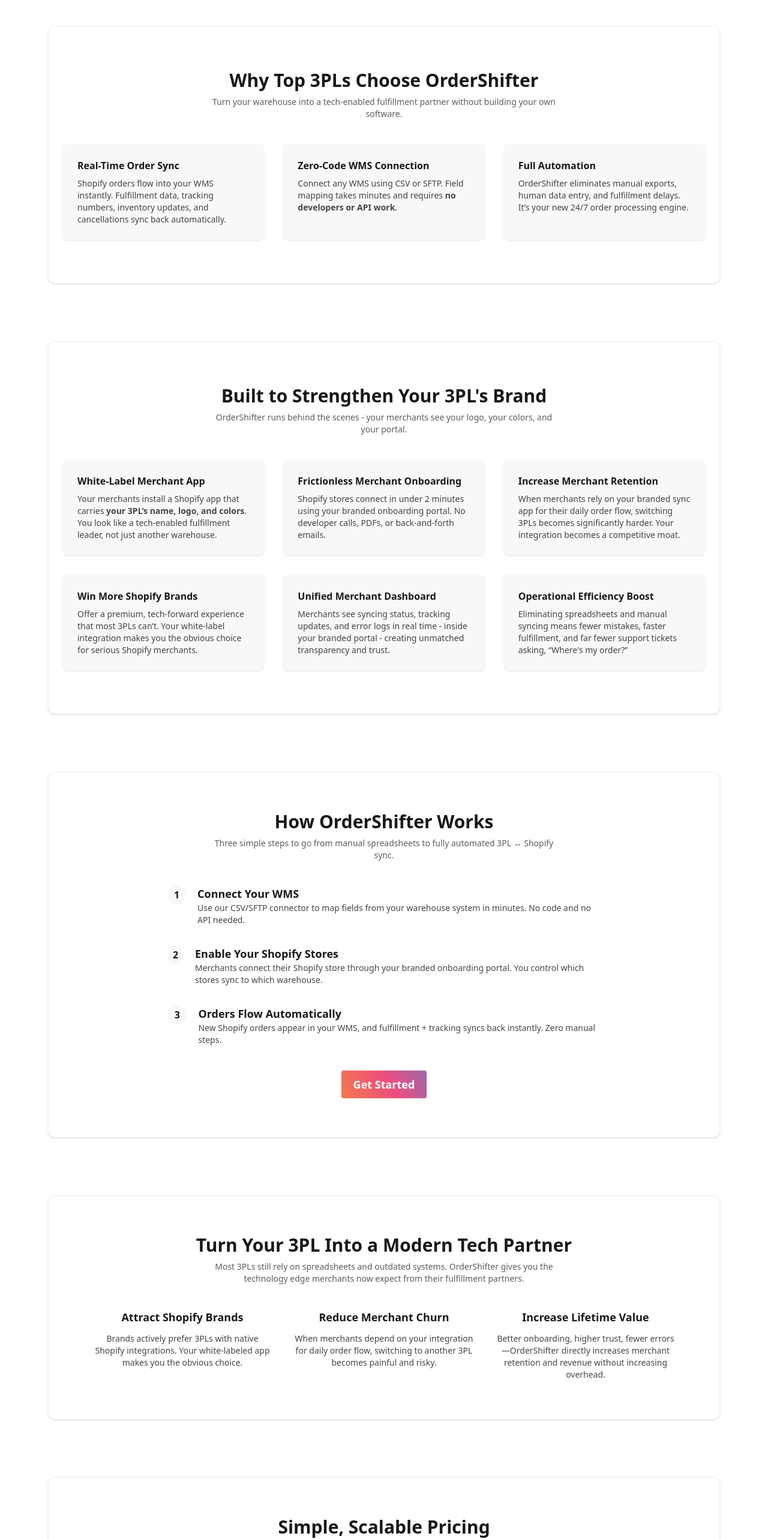
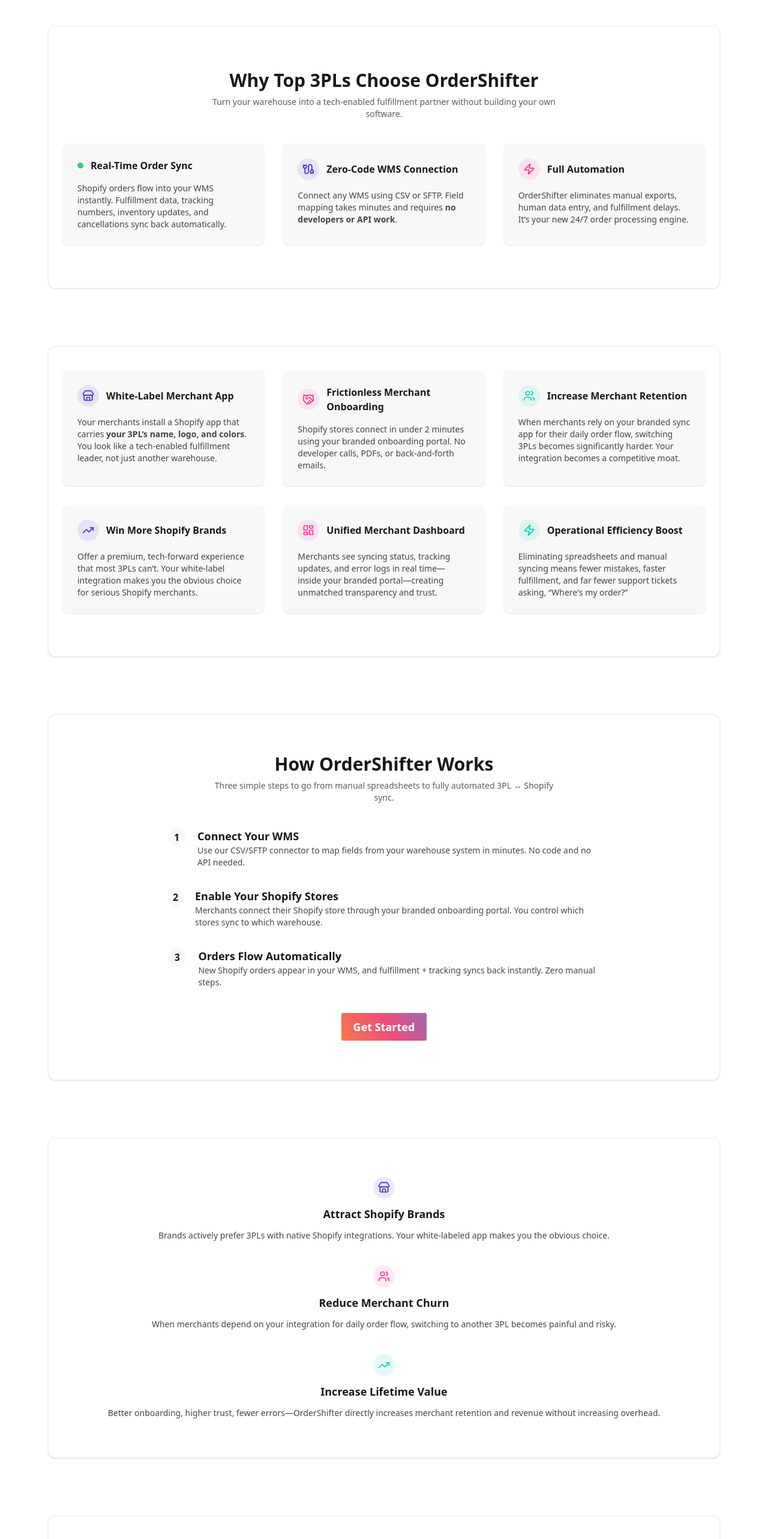
Before and after one commit to srdjank87/ordershifter, a Next.js app: page / in a window 1280 px wide. Shown: the part 701-3267 px from the top of the page at 60% size. Built offline with nearby package versions, Linux system fonts and the light colour scheme.

Commit message:
Add icons and animations to OrderShifter landing

```diff
--- a/app/page.tsx
+++ b/app/page.tsx
@@ -1,5 +1,18 @@
 // app/page.tsx
 import Link from "next/link";
+
+import {
+  RefreshCw,
+  Cable,
+  Zap,
+  Store,
+  Handshake,
+  Users,
+  BadgeCheck,
+  LayoutDashboard,
+  TrendingUp,
+} from "lucide-react";
+
 
 export default function HomePage() {
   return (
@@ -92,10 +105,18 @@
     </p>
   </div>
 
-          <div className="grid md:grid-cols-3 gap-8 px-6 pb-8">
-            <div className="card bg-base-200 shadow-sm">
+  <div className="grid md:grid-cols-3 gap-8 px-6 pb-8 animate-appearFromRight">
+    {/* Real-Time Order Sync */}
+    <div className="card bg-base-200 shadow-sm transition-transform duration-200 hover:-translate-y-1 hover:shadow-md">
       <div className="card-body">
+        <div className="flex items-center gap-3 mb-2">
+          {/* Shopify Live–style pulsing indicator */}
+          <div className="relative flex items-center justify-center">
+            <span className="w-2.5 h-2.5 rounded-full bg-green-500 animate-pulse" />
+            <span className="absolute w-4 h-4 rounded-full border border-green-500/40 animate-ping" />
+          </div>
           <h3 className="card-title text-base">Real-Time Order Sync</h3>
+        </div>
         <p className="text-sm opacity-80">
           Shopify orders flow into your WMS instantly. Fulfillment data, tracking numbers,
           inventory updates, and cancellations sync back automatically.
@@ -103,9 +124,15 @@
       </div>
     </div>
 
-            <div className="card bg-base-200 shadow-sm">
+    {/* Zero-Code WMS Connection */}
+    <div className="card bg-base-200 shadow-sm transition-transform duration-200 hover:-translate-y-1 hover:shadow-md">
       <div className="card-body">
+        <div className="flex items-center gap-3 mb-2">
+          <div className="p-2 rounded-full bg-primary/10 text-primary animate-popup">
+            <Cable className="w-5 h-5" />
+          </div>
           <h3 className="card-title text-base">Zero-Code WMS Connection</h3>
+        </div>
         <p className="text-sm opacity-80">
           Connect any WMS using CSV or SFTP. Field mapping takes minutes and requires{" "}
           <strong>no developers or API work</strong>.
@@ -113,9 +140,15 @@
       </div>
     </div>
 
-            <div className="card bg-base-200 shadow-sm">
+    {/* Full Automation */}
+    <div className="card bg-base-200 shadow-sm transition-transform duration-200 hover:-translate-y-1 hover:shadow-md">
       <div className="card-body">
+        <div className="flex items-center gap-3 mb-2">
+          <div className="p-2 rounded-full bg-secondary/10 text-secondary animate-popup">
+            <Zap className="w-5 h-5" />
+          </div>
           <h3 className="card-title text-base">Full Automation</h3>
+        </div>
         <p className="text-sm opacity-80">
           OrderShifter eliminates manual exports, human data entry, and fulfillment delays.
           It’s your new 24/7 order processing engine.
@@ -125,22 +158,18 @@
   </div>
 </section>
 
+
         {/* WHITE-LABEL & RETENTION BENEFITS */}
         <section className="py-10 bg-base-100 rounded-xl shadow-sm border border-base-300 space-y-10">
-          <div className="text-center space-y-2 pt-8">
-            <h2 className="text-2xl md:text-3xl font-bold">
-              Built to Strengthen Your 3PL&apos;s Brand
-            </h2>
-            <p className="text-sm opacity-70 max-w-xl mx-auto">
-              OrderShifter runs behind the scenes - your merchants see your logo, your colors, and
-              your portal.
-            </p>
+          <div className="grid md:grid-cols-3 gap-8 px-6 pb-8 animate-appearFromRight">
+  <div className="card bg-base-200 shadow-sm transition-transform duration-200 hover:-translate-y-1 hover:shadow-md">
+    <div className="card-body">
+      <div className="flex items-center gap-3 mb-2">
+        <div className="p-2 rounded-full bg-primary/10 text-primary animate-popup">
+          <Store className="w-5 h-5" />
         </div>
-
-          <div className="grid md:grid-cols-3 gap-8 px-6 pb-8">
-            <div className="card bg-base-200 shadow-sm">
-              <div className="card-body">
         <h3 className="card-title text-base">White-Label Merchant App</h3>
+      </div>
       <p className="text-sm opacity-80">
         Your merchants install a Shopify app that carries{" "}
         <strong>your 3PL’s name, logo, and colors</strong>. You look like a
@@ -149,9 +178,14 @@
     </div>
   </div>
 
-            <div className="card bg-base-200 shadow-sm">
+  <div className="card bg-base-200 shadow-sm transition-transform duration-200 hover:-translate-y-1 hover:shadow-md">
     <div className="card-body">
+      <div className="flex items-center gap-3 mb-2">
+        <div className="p-2 rounded-full bg-secondary/10 text-secondary animate-popup">
+          <Handshake className="w-5 h-5" />
+        </div>
         <h3 className="card-title text-base">Frictionless Merchant Onboarding</h3>
+      </div>
       <p className="text-sm opacity-80">
         Shopify stores connect in under 2 minutes using your branded onboarding portal.
         No developer calls, PDFs, or back-and-forth emails.
@@ -159,9 +193,14 @@
     </div>
   </div>
 
-            <div className="card bg-base-200 shadow-sm">
+  <div className="card bg-base-200 shadow-sm transition-transform duration-200 hover:-translate-y-1 hover:shadow-md">
     <div className="card-body">
+      <div className="flex items-center gap-3 mb-2">
+        <div className="p-2 rounded-full bg-accent/10 text-accent animate-popup">
+          <Users className="w-5 h-5" />
+        </div>
         <h3 className="card-title text-base">Increase Merchant Retention</h3>
+      </div>
       <p className="text-sm opacity-80">
         When merchants rely on your branded sync app for their daily order flow,
         switching 3PLs becomes significantly harder. Your integration becomes a
@@ -170,9 +209,14 @@
     </div>
   </div>
 
-            <div className="card bg-base-200 shadow-sm">
+  <div className="card bg-base-200 shadow-sm transition-transform duration-200 hover:-translate-y-1 hover:shadow-md">
     <div className="card-body">
+      <div className="flex items-center gap-3 mb-2">
+        <div className="p-2 rounded-full bg-primary/10 text-primary animate-popup">
+          <TrendingUp className="w-5 h-5" />
+        </div>
         <h3 className="card-title text-base">Win More Shopify Brands</h3>
+      </div>
       <p className="text-sm opacity-80">
         Offer a premium, tech-forward experience that most 3PLs can’t. Your white-label
         integration makes you the obvious choice for serious Shopify merchants.
@@ -180,19 +224,29 @@
     </div>
   </div>
 
-            <div className="card bg-base-200 shadow-sm">
+  <div className="card bg-base-200 shadow-sm transition-transform duration-200 hover:-translate-y-1 hover:shadow-md">
     <div className="card-body">
+      <div className="flex items-center gap-3 mb-2">
+        <div className="p-2 rounded-full bg-secondary/10 text-secondary animate-popup">
+          <LayoutDashboard className="w-5 h-5" />
+        </div>
         <h3 className="card-title text-base">Unified Merchant Dashboard</h3>
+      </div>
       <p className="text-sm opacity-80">
-                  Merchants see syncing status, tracking updates, and error logs in real time -
-                  inside your branded portal - creating unmatched transparency and trust.
+        Merchants see syncing status, tracking updates, and error logs in real time—
+        inside your branded portal—creating unmatched transparency and trust.
       </p>
     </div>
   </div>
 
-            <div className="card bg-base-200 shadow-sm">
+  <div className="card bg-base-200 shadow-sm transition-transform duration-200 hover:-translate-y-1 hover:shadow-md">
     <div className="card-body">
+      <div className="flex items-center gap-3 mb-2">
+        <div className="p-2 rounded-full bg-accent/10 text-accent animate-popup">
+          <Zap className="w-5 h-5" />
+        </div>
         <h3 className="card-title text-base">Operational Efficiency Boost</h3>
+      </div>
       <p className="text-sm opacity-80">
         Eliminating spreadsheets and manual syncing means fewer mistakes, faster
         fulfillment, and far fewer support tickets asking, “Where&apos;s my order?”
@@ -200,6 +254,7 @@
     </div>
   </div>
 </div>
+
         </section>
 
         {/* HOW IT WORKS */}
@@ -265,18 +320,12 @@
 
         {/* 3PL COMPETITIVE ADVANTAGE */}
         <section className="py-16 bg-base-100 rounded-xl shadow-sm border border-base-300 space-y-10">
-          <div className="text-center space-y-2">
-            <h2 className="text-2xl md:text-3xl font-bold">
-              Turn Your 3PL Into a Modern Tech Partner
-            </h2>
-            <p className="text-sm opacity-70 max-w-xl mx-auto">
-              Most 3PLs still rely on spreadsheets and outdated systems. OrderShifter gives you the
-              technology edge merchants now expect from their fulfillment partners.
-            </p>
+          <div className="text-center space-y-3">
+  <div className="flex justify-center">
+    <div className="p-2 rounded-full bg-primary/10 text-primary animate-popup">
+      <Store className="w-5 h-5" />
     </div>
-
-          <div className="grid md:grid-cols-3 gap-8 max-w-5xl mx-auto px-6">
-            <div className="text-center space-y-3">
+  </div>
   <h3 className="text-lg font-semibold">Attract Shopify Brands</h3>
   <p className="text-sm opacity-80">
     Brands actively prefer 3PLs with native Shopify integrations. Your white-labeled app
@@ -285,6 +334,11 @@
 </div>
 
 <div className="text-center space-y-3">
+  <div className="flex justify-center">
+    <div className="p-2 rounded-full bg-secondary/10 text-secondary animate-popup">
+      <Users className="w-5 h-5" />
+    </div>
+  </div>
   <h3 className="text-lg font-semibold">Reduce Merchant Churn</h3>
   <p className="text-sm opacity-80">
     When merchants depend on your integration for daily order flow, switching to another
@@ -293,13 +347,18 @@
 </div>
 
 <div className="text-center space-y-3">
+  <div className="flex justify-center">
+    <div className="p-2 rounded-full bg-accent/10 text-accent animate-popup">
+      <TrendingUp className="w-5 h-5" />
+    </div>
+  </div>
   <h3 className="text-lg font-semibold">Increase Lifetime Value</h3>
   <p className="text-sm opacity-80">
     Better onboarding, higher trust, fewer errors—OrderShifter directly increases
     merchant retention and revenue without increasing overhead.
   </p>
 </div>
-          </div>
+
         </section>
 
         {/* PRICING */}
```
Also changed, not shown: package.json (indentation only), 1 other file (tests, documents, lock files or other folders). Lines whose indentation alone changed are shown as unchanged.
